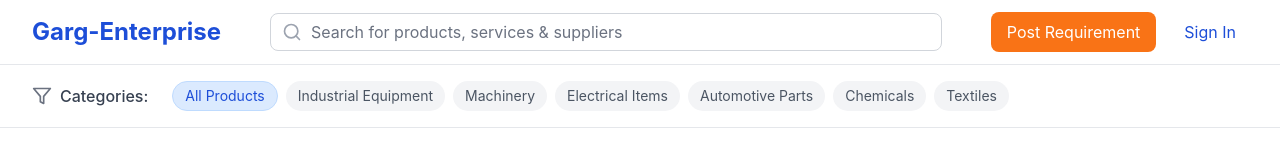
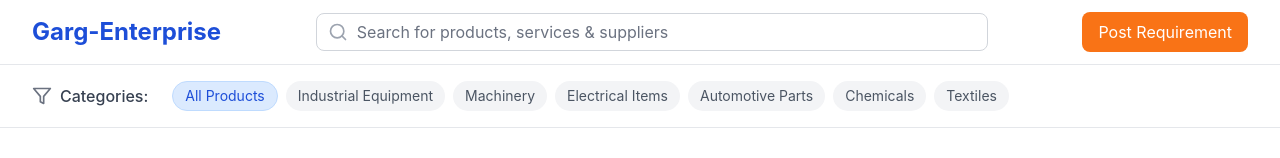
Before and after one commit to Styl6559/garg-ent, a React (Vite) app: page / in a window 1280 px wide. Shown: the top 158 px of the page. Built offline with nearby package versions, Linux system fonts and the light colour scheme.

Commit message:
Update Header.tsx

```diff
--- a/src/components/Header.tsx
+++ b/src/components/Header.tsx
@@ -29,9 +29,6 @@
             <button className="bg-orange-500 hover:bg-orange-600 text-white px-4 py-2 rounded-lg transition-colors">
               Post Requirement
             </button>
-            <button className="text-blue-700 hover:text-blue-800 px-3 py-2 rounded-lg transition-colors">
-              Sign In
-            </button>
           </div>
         </div>
       </div>
```
